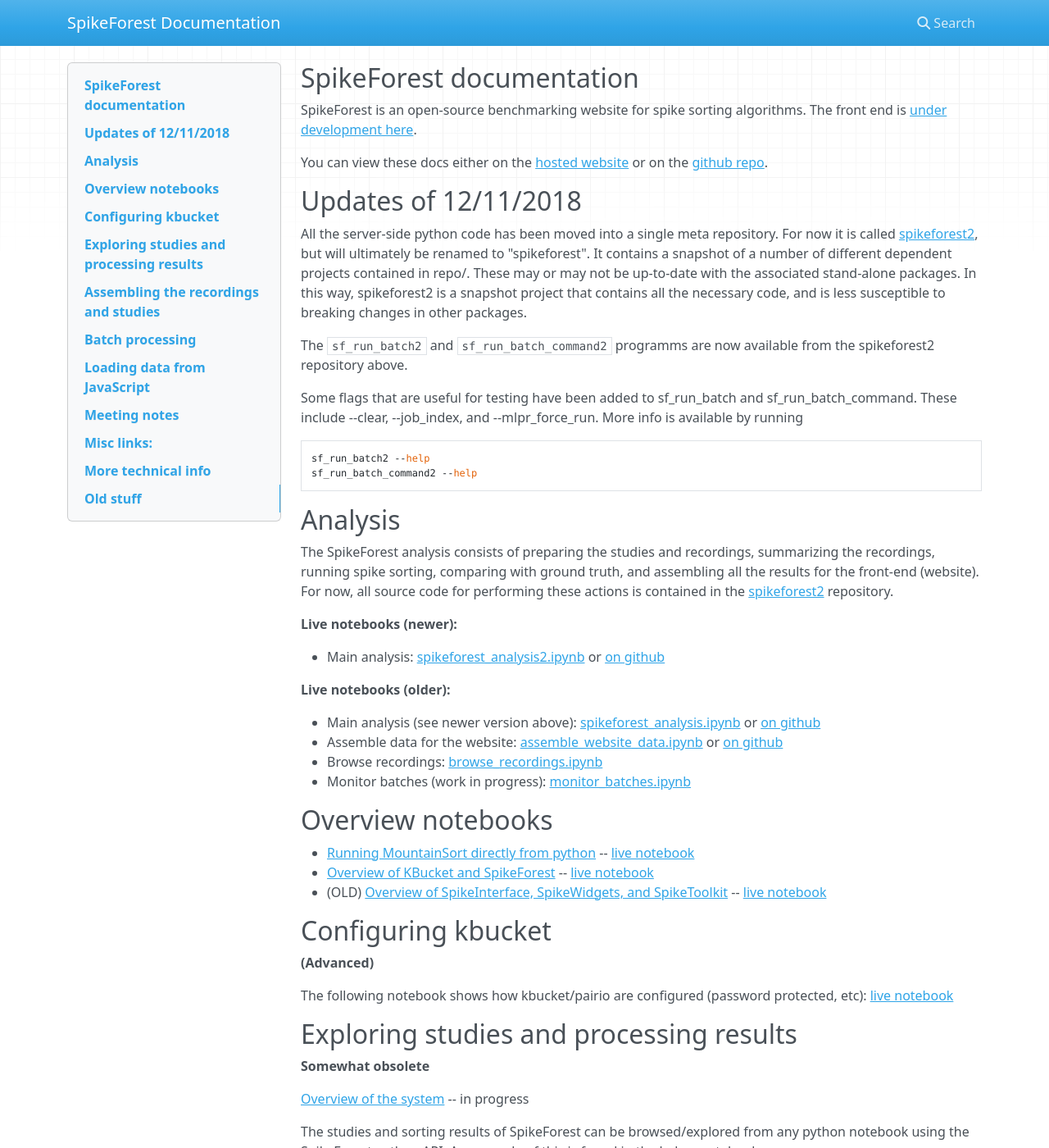
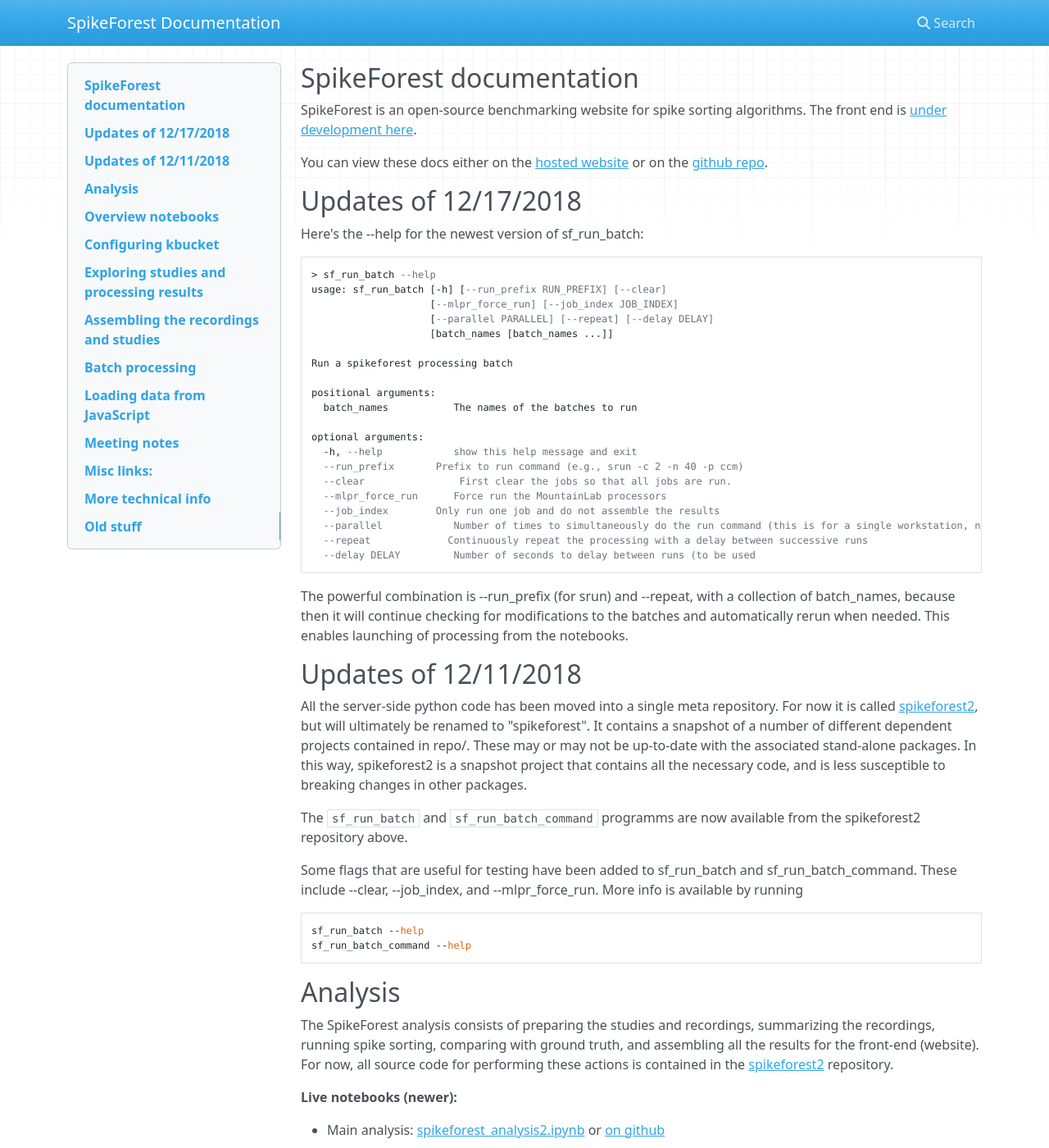
Before and after one commit to scratcharchive/spikeforest-docs, an MkDocs documentation site: the page built from docs/index.md, in a window 1280 px wide and 1400 px high. Shown: the whole window at 82% size. Built offline with MkDocs 1.6.1, drawn with Linux system fonts in a browser that asks for light colours; nearby versions of some CDN libraries.

Commit message:
Update index.md

````diff
--- a/docs/index.md
+++ b/docs/index.md
@@ -4,17 +4,45 @@
 
 You can view these docs either on the [hosted website](https://users.flatironinstitute.org/~magland/spikeforest-docs/) or on the [github repo](https://github.com/flatironinstitute/spikeforest-docs/blob/master/docs/index.md).
 
+## Updates of 12/17/2018
+
+Here's the --help for the newest version of sf_run_batch:
+```
+> sf_run_batch --help
+usage: sf_run_batch [-h] [--run_prefix RUN_PREFIX] [--clear]
+                    [--mlpr_force_run] [--job_index JOB_INDEX]
+                    [--parallel PARALLEL] [--repeat] [--delay DELAY]
+                    [batch_names [batch_names ...]]
+
+Run a spikeforest processing batch
+
+positional arguments:
+  batch_names           The names of the batches to run
+
+optional arguments:
+  -h, --help            show this help message and exit
+  --run_prefix       Prefix to run command (e.g., srun -c 2 -n 40 -p ccm)
+  --clear                First clear the jobs so that all jobs are run.
+  --mlpr_force_run      Force run the MountainLab processors
+  --job_index        Only run one job and do not assemble the results
+  --parallel            Number of times to simultaneously do the run command (this is for a single workstation, not using srun).
+  --repeat             Continuously repeat the processing with a delay between successive runs
+  --delay DELAY         Number of seconds to delay between runs (to be used
+```
+
+The powerful combination is --run_prefix (for srun) and --repeat, with a collection of batch_names, because then it will continue checking for modifications to the batches and automatically rerun when needed. This enables launching of processing from the notebooks.
+
 ## Updates of 12/11/2018
 
 All the server-side python code has been moved into a single meta repository. For now it is called [spikeforest2](https://github.com/flatironinstitute/spikeforest2), but will ultimately be renamed to "spikeforest". It contains a snapshot of a number of different dependent projects contained in repo/. These may or may not be up-to-date with the associated stand-alone packages. In this way, spikeforest2 is a snapshot project that contains all the necessary code, and is less susceptible to breaking changes in other packages.
 
-The `sf_run_batch2` and `sf_run_batch_command2` programms are now available from the spikeforest2 repository above.
+The `sf_run_batch` and `sf_run_batch_command` programms are now available from the spikeforest2 repository above.
 
 Some flags that are useful for testing have been added to sf_run_batch and sf_run_batch_command. These include --clear, --job_index, and --mlpr_force_run. More info is available by running
 
 ```
-sf_run_batch2 --help
-sf_run_batch_command2 --help
+sf_run_batch --help
+sf_run_batch_command --help
 ```
 
 ## Analysis
````
